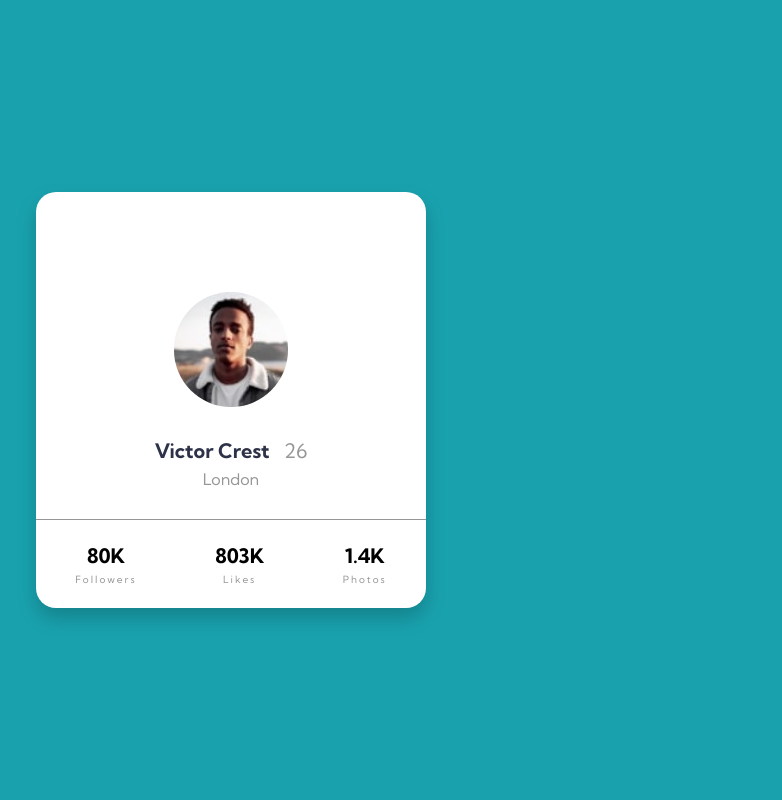
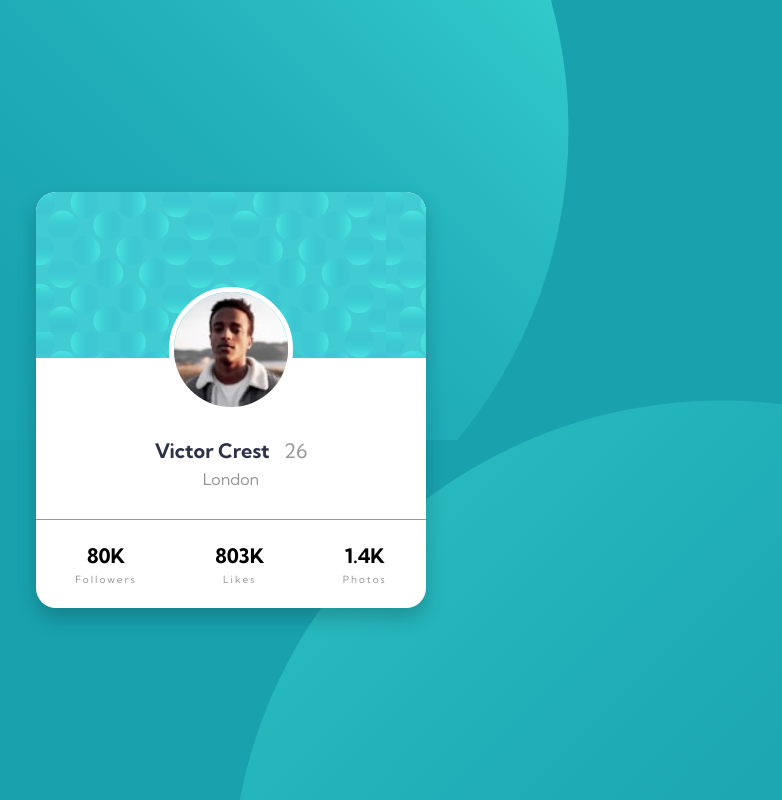
Before and after one commit to JaviVaSu/Profile-card-component-FrontEnd-Mentor, a plain HTML site: page index.html in a window 1280 px wide. Shown: the whole page, without its empty margins (409-1191 px from the left). Drawn offline with Linux system fonts and the light colour scheme; the site is published under a folder, as on GitHub Pages, so addresses that start at the root find nothing.

Commit message:
Add files via upload

```diff
--- a/estilos/styles.css
+++ b/estilos/styles.css
@@ -47,7 +47,7 @@ html{
 .contenedor-cabecera{
     width: 100%;
     height: 40%;
-    background-image: url(/images/bg-pattern-card.svg);
+    background-image: url(../images/bg-pattern-card.svg);
 }
 
 .contenedor-imagen{
@@ -120,7 +120,7 @@ html{
 .background::before{
     content: "";
     position: absolute;
-    background-image: url(/images/bg-pattern-bottom.svg);
+    background-image: url(../images/bg-pattern-bottom.svg);
     background-repeat: no-repeat;
     width: 100%;
     height: 100%;
@@ -131,7 +131,7 @@ html{
 .background::after{
     content: "";
     position: absolute;
-    background-image: url(/images/bg-pattern-top.svg);
+    background-image: url(../images/bg-pattern-top.svg);
     background-repeat: no-repeat;
     width: 100%;
     height: 100%;
```
